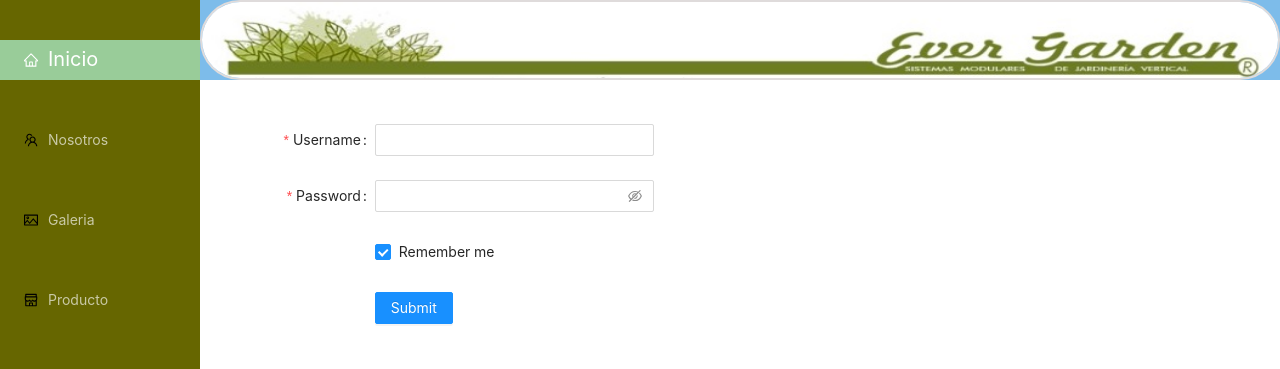
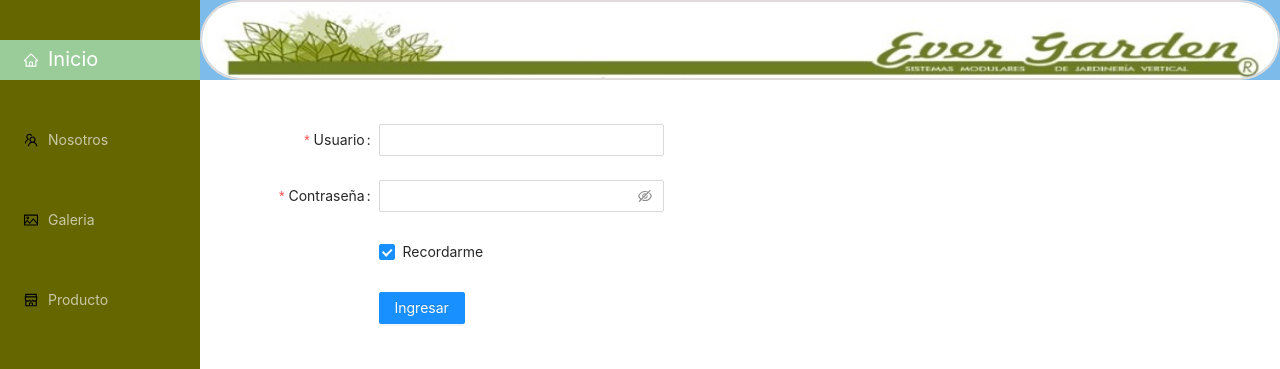
Before and after one commit to andyska/EverGarden-FrontEnd, a React (Create React App) app in the folder my-app/: page /admin in a window 1280 px wide. Shown: the top 369 px of the page. Built offline with nearby package versions, Linux system fonts and the light colour scheme.

Commit message:
continuo con LOGIN

```diff
--- a/my-app/src/components/Layout/Layout.jsx
+++ b/my-app/src/components/Layout/Layout.jsx
@@ -3,7 +3,7 @@ import { Layout, Menu } from 'antd'
 import './Layout.css'
 import  {NavLink,  Routes, Route} from 'react-router-dom'
 //import { Divider } from 'antd'
-import AboutUs from '../Pages/AboutUs'
+import aboutUs from '../Pages/aboutUs'
 //import Users from '../Users'
 import imgHeader from '../../images/header_a.jpg'
 import iconFacebook from "../../images/facebook.png"
@@ -88,7 +88,7 @@ const MyLayout = () => {
           <Content>
             <Routes>
                  <Route path="/" element= {<IndexPage/>} />
-                <Route path="/aboutus" element= {<AboutUs/>} />
+                <Route path="/aboutus" element= {<aboutUs/>} />
 
                 <Route path="/galery" element= {<MyCarousel/>} />
                 <Route path="/admin" element= {<MyLogin/>} />
--- a/my-app/src/components/Login/Login.jsx
+++ b/my-app/src/components/Login/Login.jsx
@@ -1,6 +1,7 @@
 import React , {useState} from 'react';
 import { Form, Input, Button, Checkbox, Space } from 'antd';
 import './Login.css'
+import axios from 'axios'
 
 const layout = {
   labelCol: {
@@ -18,8 +19,16 @@ const tailLayout = {
 };
 
 const MyLogin = () => {
-  const onFinish = (values) => {
+  const onFinish = async(values) => {
     console.log('Success:', values);
+
+    const userObject =
+      {
+        userName: values.username,
+        password: values.password
+      }
+
+    const response = await axios.post('http://localhost:8080/users/login/', userObject );
   };
 
   const onFinishFailed = (errorInfo) => {
@@ -38,12 +47,12 @@ const MyLogin = () => {
       onFinishFailed={onFinishFailed}
     >
       <Form.Item
-        label="Username"
+        label="Usuario"
         name="username"
         rules={[
           {
             required: true,
-            message: 'Please enter your username!',
+            message: 'Ingrese su nombre de usuario',
           },
         ]}
       >
@@ -51,12 +60,12 @@ const MyLogin = () => {
       </Form.Item>
 
       <Form.Item
-        label="Password"
+        label="Contraseña"
         name="password"
         rules={[
           {
             required: true,
-            message: 'Please enter your password!',
+            message: 'Ingrese su contraseña',
           },
         ]}
       >
@@ -64,12 +73,12 @@ const MyLogin = () => {
       </Form.Item>
 
       <Form.Item {...tailLayout} name="remember" valuePropName="checked">
-        <Checkbox>Remember me</Checkbox>
+        <Checkbox>Recordarme</Checkbox>
       </Form.Item>
 
       <Form.Item {...tailLayout}>
         <Button type="primary" htmlType="submit">
-          Submit
+          Ingresar
         </Button>
       </Form.Item>
     </Form>
```
